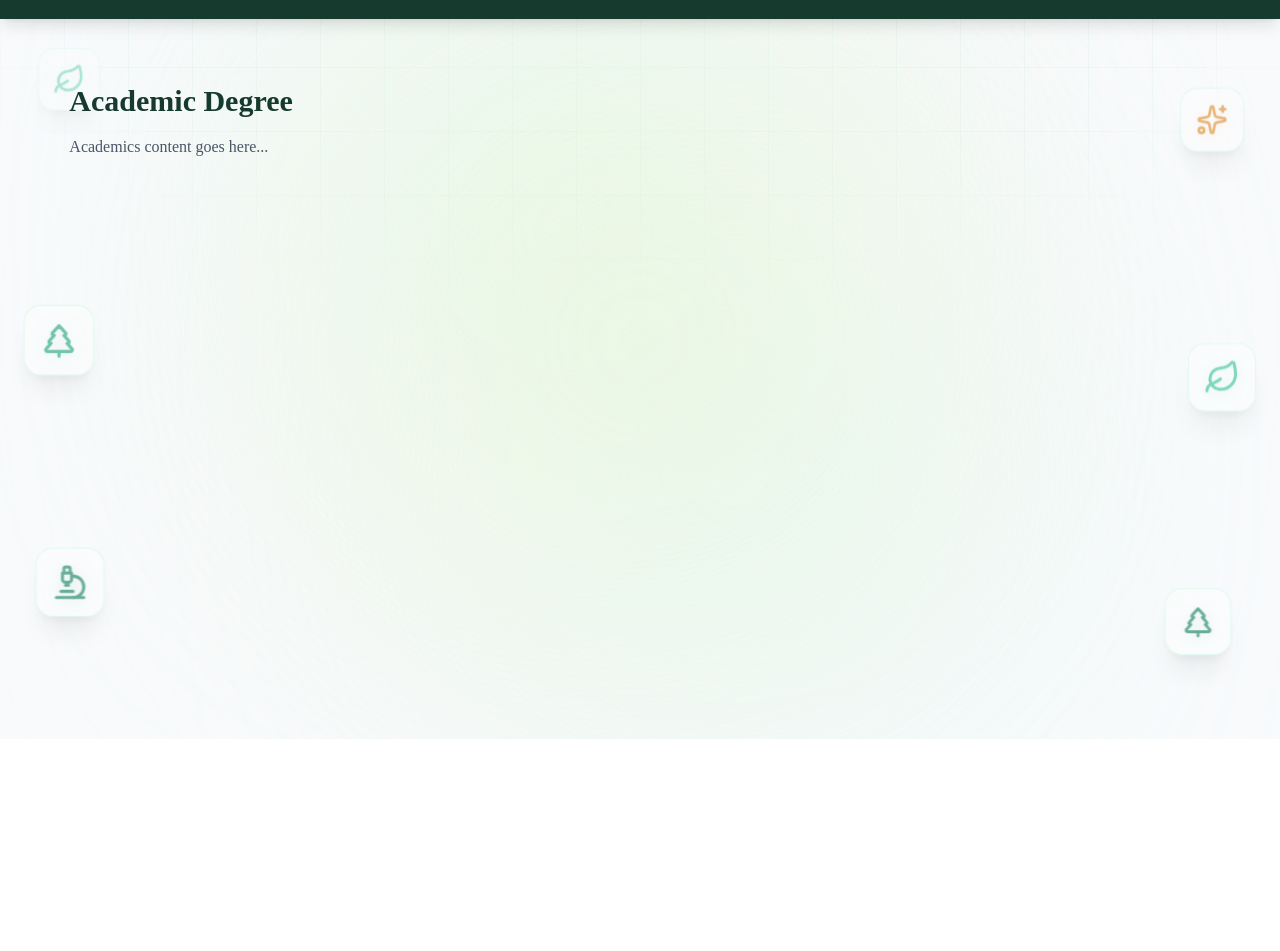
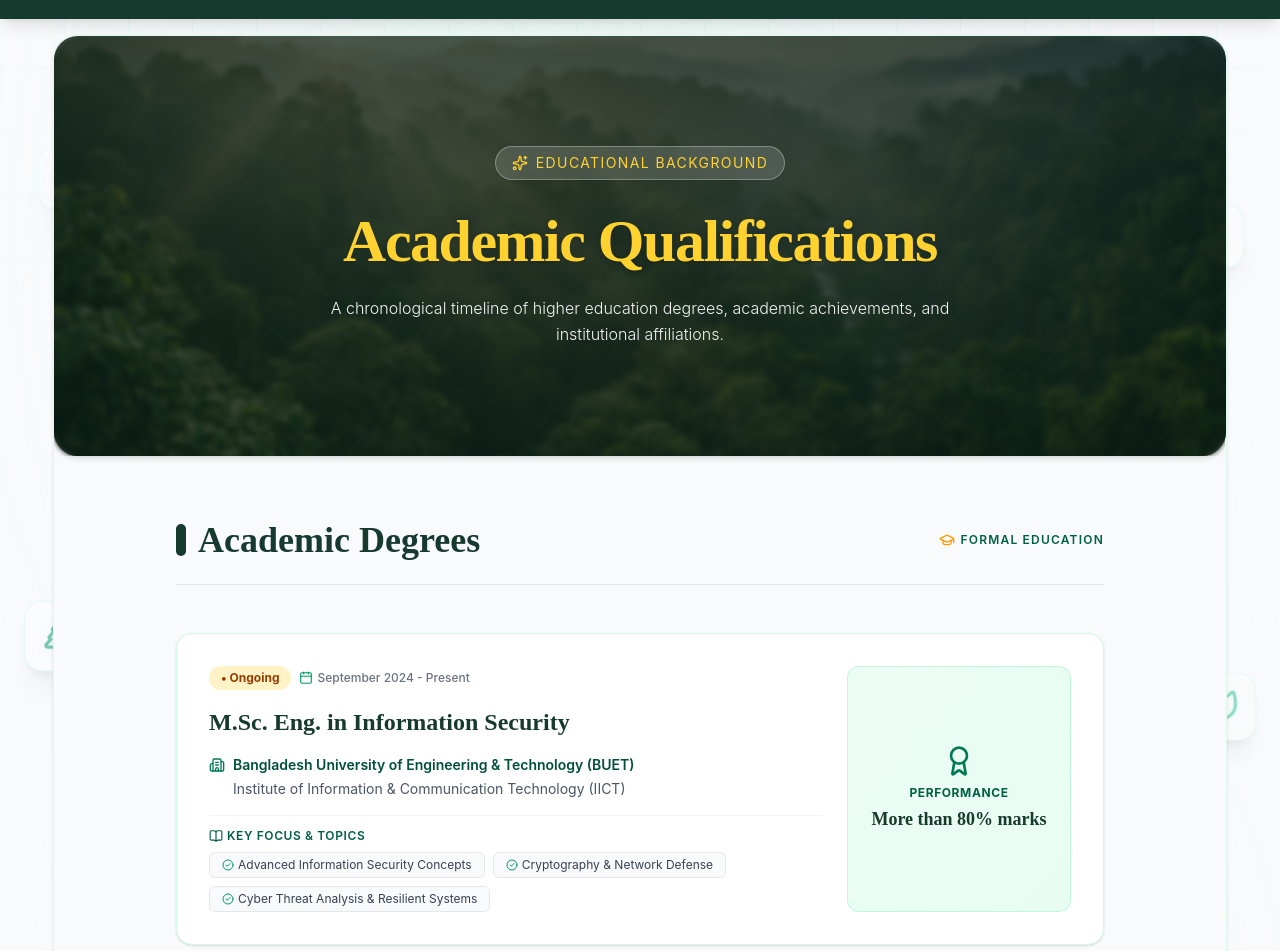
Before and after one commit to FrontFury/ramen-kumar-das-portfolio-client, a React (Vite) app: page /academic-degree in a window 1280 px wide. Shown: the part 61-1012 px from the top of the page. Before the commit the page ends 800 px from the top, so only its background shows below. Built offline with nearby package versions, Linux system fonts and the light colour scheme.

Commit message:
Added Academic Degree Page

```diff
--- a/src/pages/Academics/Academics.jsx
+++ b/src/pages/Academics/Academics.jsx
@@ -1,10 +1,169 @@
 import React from "react";
+import { motion } from "framer-motion";
+import {
+  GraduationCap, Calendar, Sparkles, Building2,
+  Award, BookOpen, CheckCircle2
+} from "lucide-react";
+
+// Banner Background Image
+import bgBanner from "../../assets/HomeBG.png";
 
 const Academics = () => {
+  // Extracted Academic Degree Data
+  const academicDegrees = [
+    {
+      id: 1,
+      degree: "M.Sc. Eng. in Information Security",
+      status: "Ongoing",
+      institution: "Bangladesh University of Engineering & Technology (BUET)",
+      department: "Institute of Information & Communication Technology (IICT)",
+      timeline: "September 2024 - Present",
+      grade: "More than 80% marks",
+      highlights: [
+        "Advanced Information Security Concepts",
+        "Cryptography & Network Defense",
+        "Cyber Threat Analysis & Resilient Systems",
+      ],
+    },
+    {
+      id: 2,
+      degree: "B.Sc. in Information & Communication Engineering",
+      status: "Completed",
+      institution: "Pabna University of Science & Technology",
+      department: "Department of Information & Communication Engineering",
+      timeline: "2013 - 2018",
+      grade: "CGPA 3.30 out of 4.00",
+      highlights: [
+        "Core Telecommunication & Networking",
+        "Algorithms & Data Structures",
+        "Signal Processing & System Architecture",
+      ],
+    },
+  ];
+
   return (
-    <div className="py-12 px-4 max-w-7xl mx-auto font-['Playfair_Display',serif]">
-      <h1 className="text-3xl font-bold text-[#163A2D] mb-4">Academic Degree</h1>
-      <p className="text-gray-600">Academics content goes here...</p>
+    <div className="w-full bg-[#F8FAFC] text-gray-800 rounded-xl lg:rounded-3xl overflow-hidden font-['Playfair_Display',serif] shadow-sm border border-emerald-100/60">
+
+      {/* 1. HERO BANNER */}
+      <section
+        className="relative min-h-[360px] md:min-h-[420px] flex flex-col justify-center items-center text-center px-4 py-16 bg-cover bg-center bg-no-repeat rounded-xl lg:rounded-3xl overflow-hidden shadow-md"
+        style={{
+          backgroundImage: `url(${bgBanner})`,
+        }}
+      >
+        {/* Dark Overlay for Contrast */}
+        <div className="absolute inset-0 bg-[#0C2219]/75 backdrop-blur-[2px]" />
+
+        <div className="relative z-10 max-w-4xl mx-auto flex flex-col items-center">
+          <div className="inline-flex items-center gap-2 px-4 py-1.5 rounded-full bg-white/15 border border-white/30 backdrop-blur-md text-xs sm:text-sm tracking-widest text-amber-300 uppercase mb-6 font-sans shadow-sm">
+            <Sparkles className="w-4 h-4 text-amber-300" />
+            <span>Educational Background</span>
+          </div>
+
+          <h1 className="text-3xl sm:text-5xl md:text-6xl font-bold text-amber-300 tracking-tight leading-tight mb-4 drop-shadow-sm">
+            Academic Qualifications
+          </h1>
+
+          <p className="text-sm sm:text-base text-gray-100 max-w-2xl font-sans font-light leading-relaxed">
+            A chronological timeline of higher education degrees, academic achievements, and institutional affiliations.
+          </p>
+        </div>
+      </section>
+
+      {/* 2. MAIN CONTENT AREA */}
+      <div className="py-12 sm:py-16 px-4 sm:px-6 lg:px-12 max-w-5xl mx-auto space-y-12">
+
+        {/* SECTION HEADER */}
+        <div className="flex flex-col sm:flex-row justify-between items-start sm:items-center border-b border-emerald-900/10 pb-6">
+          <div className="flex items-center gap-3">
+            <span className="w-2.5 h-8 bg-[#163A2D] rounded-full inline-block" />
+            <h2 className="text-2xl sm:text-4xl font-bold text-[#163A2D]">
+              Academic Degrees
+            </h2>
+          </div>
+          <span className="text-xs tracking-widest text-emerald-800 uppercase font-sans font-semibold mt-3 sm:mt-0 flex items-center gap-1.5">
+            <GraduationCap className="w-4 h-4 text-amber-500" />
+            Formal Education
+          </span>
+        </div>
+
+        {/* DEGREE TIMELINE / CARDS */}
+        <div className="space-y-8 font-sans">
+          {academicDegrees.map((item) => (
+            <motion.div
+              key={item.id}
+              whileHover={{ y: -3 }}
+              className="bg-white rounded-2xl p-6 sm:p-8 border border-emerald-100 shadow-sm hover:shadow-md transition-all relative overflow-hidden flex flex-col md:flex-row gap-6 justify-between"
+            >
+              <div className="space-y-4 flex-1">
+                {/* Badges */}
+                <div className="flex flex-wrap items-center gap-2">
+                  <span
+                    className={`px-3 py-1 rounded-full text-xs font-bold ${
+                      item.status === "Ongoing"
+                        ? "bg-amber-100 text-amber-800"
+                        : "bg-emerald-100 text-emerald-800"
+                    }`}
+                  >
+                    • {item.status}
+                  </span>
+                  <span className="text-xs text-gray-500 font-medium flex items-center gap-1">
+                    <Calendar className="w-3.5 h-3.5 text-emerald-600" />
+                    {item.timeline}
+                  </span>
+                </div>
+
+                {/* Degree Title */}
+                <h3 className="text-xl sm:text-2xl font-bold text-[#163A2D] font-['Playfair_Display',serif] leading-snug">
+                  {item.degree}
+                </h3>
+
+                {/* University Info */}
+                <div className="space-y-1 text-sm text-gray-700">
+                  <p className="font-semibold text-emerald-900 flex items-center gap-2">
+                    <Building2 className="w-4 h-4 text-emerald-700 shrink-0" />
+                    {item.institution}
+                  </p>
+                  <p className="text-xs sm:text-sm text-gray-600 pl-6">
+                    {item.department}
+                  </p>
+                </div>
+
+                {/* Focus Areas */}
+                <div className="pt-3 border-t border-gray-100">
+                  <p className="text-xs font-semibold text-emerald-800 uppercase tracking-wider mb-2 flex items-center gap-1">
+                    <BookOpen className="w-3.5 h-3.5" /> Key Focus & Topics
+                  </p>
+                  <div className="flex flex-wrap gap-2">
+                    {item.highlights.map((highlight, idx) => (
+                      <span
+                        key={idx}
+                        className="text-xs bg-gray-50 border border-gray-200 text-gray-700 px-3 py-1 rounded-md flex items-center gap-1"
+                      >
+                        <CheckCircle2 className="w-3 h-3 text-emerald-600" />
+                        {highlight}
+                      </span>
+                    ))}
+                  </div>
+                </div>
+              </div>
+
+              {/* Grade / CGPA Highlight Box */}
+              <div className="md:w-56 shrink-0 flex flex-col justify-center items-center p-5 rounded-xl bg-gradient-to-br from-emerald-50 to-emerald-100/50 border border-emerald-200/60 text-center">
+                <Award className="w-8 h-8 text-emerald-700 mb-2" />
+                <span className="text-xs font-bold text-emerald-800 uppercase tracking-wider mb-1">
+                  Performance
+                </span>
+                <span className="text-base sm:text-lg font-bold text-[#163A2D] font-['Playfair_Display',serif]">
+                  {item.grade}
+                </span>
+              </div>
+            </motion.div>
+          ))}
+        </div>
+
+      </div>
+
     </div>
   );
 };
```
